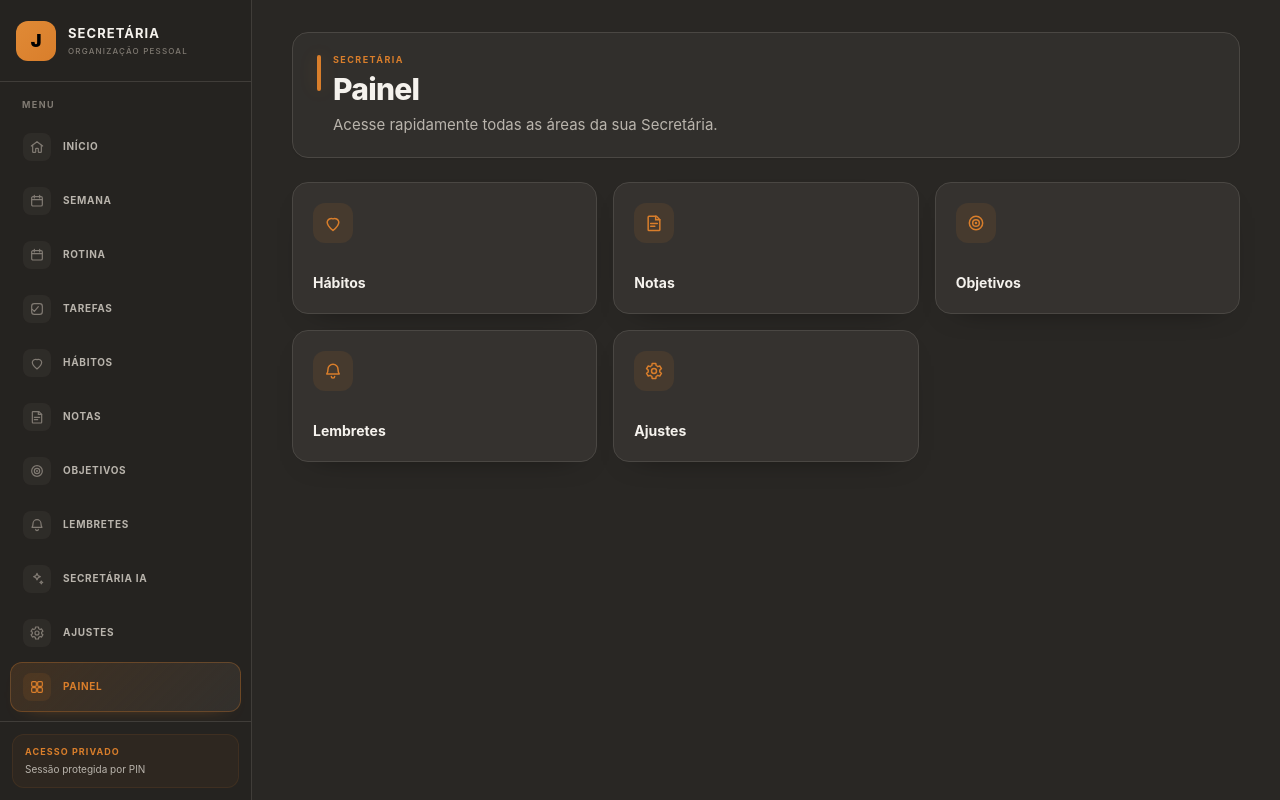
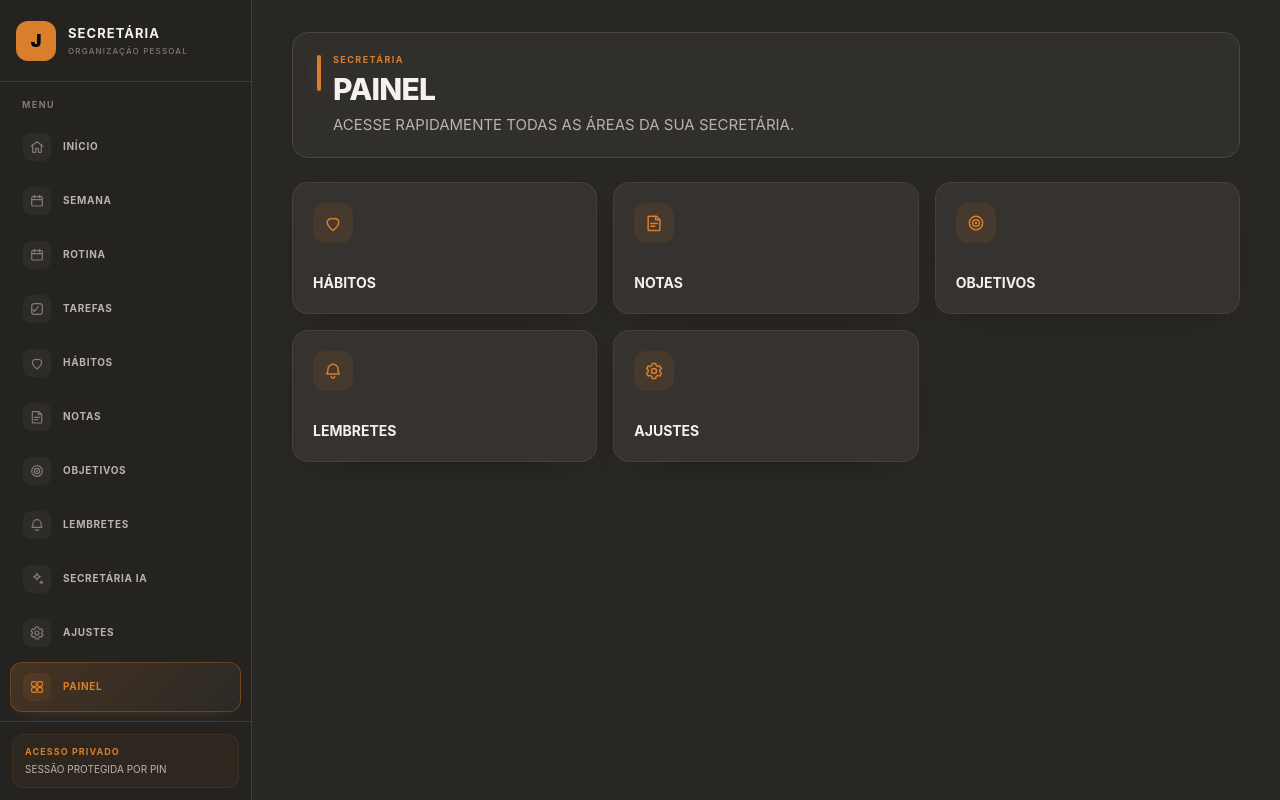
Before and after one commit to gebarbosaa/this_jarvis, a Next.js app: page /mais in a window 1280 px wide. Built offline with nearby package versions, Linux system fonts and the light colour scheme.

Commit message:
Aplicar design do Harmony Hub na Secretária

```diff
--- a/src/app/globals.css
+++ b/src/app/globals.css
@@ -3,103 +3,65 @@
 @tailwind utilities;
 
 :root {
-  --font-sans: Inter, ui-sans-serif, system-ui, -apple-system, BlinkMacSystemFont, "Segoe UI", sans-serif;
-  --page-max: 1440px;
+  --font-sans: "Plus Jakarta Sans", Inter, ui-sans-serif, system-ui, -apple-system, BlinkMacSystemFont, "Segoe UI", sans-serif;
+  --page-max: 1480px;
   --border: #4A4743;
   --orange: #D97E2B;
 }
 
-html {
-  -webkit-tap-highlight-color: transparent;
-  scroll-behavior: smooth;
-  overflow-x: hidden;
-}
-
+html { -webkit-tap-highlight-color: transparent; scroll-behavior: smooth; overflow-x: hidden; }
 body {
   margin: 0;
   min-width: 320px;
-  background:
-    radial-gradient(circle at 10% -8%, rgba(217,126,43,.13), transparent 30%),
-    radial-gradient(circle at 95% 10%, rgba(217,126,43,.06), transparent 26%),
-    #292724;
+  background: radial-gradient(circle at 15% 0%, rgba(217,126,43,.12), transparent 30%), #292724;
   color: #F5F2ED;
   font-family: var(--font-sans);
   -webkit-font-smoothing: antialiased;
+  text-transform: uppercase;
   overflow-x: hidden;
 }
-
 ::selection { background: rgba(217,126,43,.35); color: #F5F2ED; }
 * { border-color: var(--border); box-sizing: border-box; }
-
+input, textarea, select, button { text-transform: uppercase; }
 button, a { -webkit-tap-highlight-color: transparent; }
 button { transition: transform .18s ease, box-shadow .18s ease, border-color .18s ease, background-color .18s ease, opacity .18s ease; }
 button:active { transform: translateY(1px); }
-
-input, textarea, select {
-  max-width: 100%;
-  transition: border-color .2s ease, box-shadow .2s ease, background-color .2s ease;
-}
-input:focus, textarea:focus, select:focus {
-  outline: none;
-  border-color: var(--orange);
-  box-shadow: 0 0 0 3px rgba(217,126,43,.14);
-}
-
-::-webkit-scrollbar { width: 8px; height: 8px; }
-::-webkit-scrollbar-track { background: transparent; }
-::-webkit-scrollbar-thumb { background: #4A4743; border-radius: 999px; }
-::-webkit-scrollbar-thumb:hover { background: var(--orange); }
+input, textarea, select { max-width: 100%; transition: border-color .2s ease, box-shadow .2s ease, background-color .2s ease; }
+input:focus, textarea:focus, select:focus { outline:none; border-color:rgba(217,126,43,.7); box-shadow:0 0 0 3px rgba(217,126,43,.14); }
+::-webkit-scrollbar { width:8px; height:8px; }
+::-webkit-scrollbar-track { background:transparent; }
+::-webkit-scrollbar-thumb { background:#3f3c38; border-radius:999px; }
+::-webkit-scrollbar-thumb:hover { background:var(--orange); }
 
 @layer components {
-  .app-card {
-    @apply rounded-2xl border bg-surface shadow-sm;
-    border-color: var(--border);
-    box-shadow: 0 12px 32px -24px rgba(0,0,0,.78);
-  }
-  .app-card-hover { transition: transform .2s ease, border-color .2s ease, box-shadow .2s ease; }
-  .app-card-hover:hover { transform: translateY(-1px); border-color: rgba(217,126,43,.45); box-shadow: 0 18px 36px -26px rgba(217,126,43,.28); }
-  .section-label { color:#B9B4AC; font-size:.7rem; font-weight:800; letter-spacing:.1em; text-transform:uppercase; }
+  .app-card { @apply rounded-2xl border bg-surface p-5; border-color:rgba(74,71,67,.7); box-shadow:0 12px 40px -30px rgba(0,0,0,.8); transition:box-shadow .2s ease; }
+  .app-card-hover:hover { box-shadow:0 16px 45px -32px rgba(0,0,0,.9); }
+  .section-label { color:#B9B4AC; font-size:.68rem; font-weight:700; letter-spacing:.08em; text-transform:uppercase; }
   .muted { color:#B9B4AC; }
-  .page-surface { @apply rounded-2xl border bg-surface; border-color:var(--border); }
+  .page-surface { @apply rounded-2xl border bg-surface; border-color:rgba(74,71,67,.7); }
   .primary-button { @apply inline-flex min-h-10 items-center justify-center rounded-xl px-4 py-2.5 text-sm font-bold; background:var(--orange); color:#171411; box-shadow:0 10px 24px -14px rgba(217,126,43,.75); }
-  .secondary-button { @apply inline-flex min-h-10 items-center justify-center rounded-xl border bg-secondary px-4 py-2.5 text-sm font-bold text-ink; border-color:var(--border); }
+  .secondary-button { @apply inline-flex min-h-10 items-center justify-center rounded-xl border bg-secondary px-4 py-2.5 text-sm font-bold text-ink; border-color:rgba(74,71,67,.7); }
   .page-stack { @apply space-y-5; }
-  .content-grid { @apply grid gap-5 lg:grid-cols-2; }
-  .field { @apply min-w-0 flex-1 rounded-xl border bg-paper px-3 py-2.5 text-sm text-ink outline-none; border-color:var(--border); }
-  .form-shell { @apply mb-6 rounded-2xl border bg-surface p-4 shadow-sm sm:p-5; border-color:var(--border); }
-  .list-card { @apply rounded-2xl border bg-surface; border-color:var(--border); }
+  .content-grid { @apply grid gap-4 lg:grid-cols-2; }
+  .field { @apply min-w-0 flex-1 rounded-xl border bg-paper px-3 py-2.5 text-sm text-ink outline-none; border-color:rgba(74,71,67,.7); }
+  .form-shell { @apply mb-6 rounded-2xl border bg-surface p-5 shadow-sm; border-color:rgba(74,71,67,.7); }
+  .list-card { @apply rounded-2xl border bg-surface; border-color:rgba(74,71,67,.7); }
 }
-
 @layer utilities {
-  .gradient-primary { background:linear-gradient(135deg,#E08A36 0%,#D97E2B 100%); }
+  .gradient-primary { background:linear-gradient(135deg,#D97E2B 0%,#D97E2B 100%); }
   .gradient-primary-soft { background:linear-gradient(135deg,rgba(217,126,43,.18),rgba(53,50,47,.92)); }
-  .gradient-soft { background:linear-gradient(135deg,rgba(217,126,43,.15) 0%,rgba(55,52,48,.78) 100%); }
+  .gradient-soft { background:linear-gradient(135deg,rgba(217,126,43,.18),rgba(55,52,48,.4)); }
   .label-caps { text-transform:uppercase; letter-spacing:.08em; font-weight:700; }
   .shadow-elegant { box-shadow:0 20px 45px -25px rgba(217,126,43,.55); }
   .text-balance { text-wrap:balance; }
 }
-
 .bg-white { background-color:#35322F !important; }
 .bg-pine { background-color:#D97E2B !important; }
 .text-pine { color:#D97E2B !important; }
 .border-pine { border-color:#D97E2B !important; }
 .bg-pine-light { background-color:#4A3728 !important; }
 .text-pine-dark { color:#B8661F !important; }
-.focus\\:border-pine:focus { border-color:#D97E2B !important; }
 
-@media (max-width: 1023px) {
-  main { min-width:0; overflow-x:clip; }
-}
-
-@media (max-width: 767px) {
-  html { -webkit-text-size-adjust:100%; }
-  body { min-width:320px; }
-  input, textarea, select { font-size:16px; }
-  main > * { min-width:0; }
-  .content-grid { grid-template-columns:minmax(0,1fr); }
-}
-
-@media (max-width: 480px) {
-  .form-shell { padding:12px; }
-  .page-stack { gap:16px; }
-}
+@media (max-width:1023px){ main{min-width:0;overflow-x:clip;} }
+@media (max-width:767px){ html{-webkit-text-size-adjust:100%;} body{min-width:320px;} input,textarea,select{font-size:16px;} main>*{min-width:0;} .content-grid{grid-template-columns:minmax(0,1fr);} }
+@media (max-width:480px){ .form-shell{padding:16px;} .page-stack{gap:16px;} }
```
